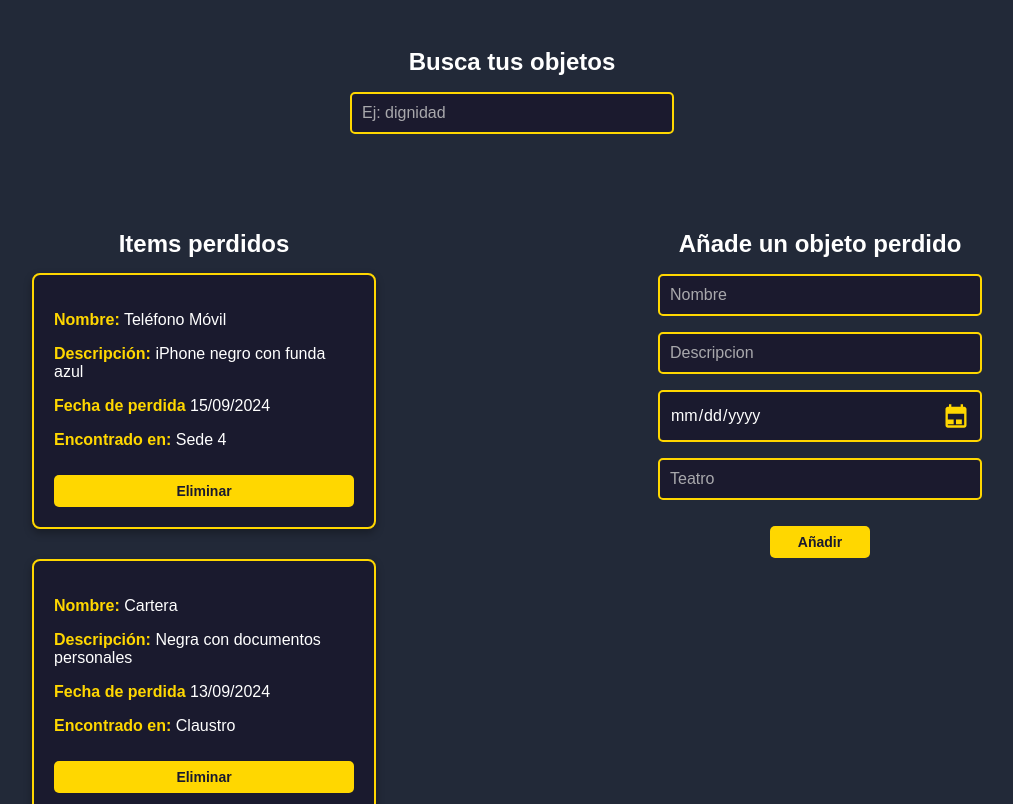
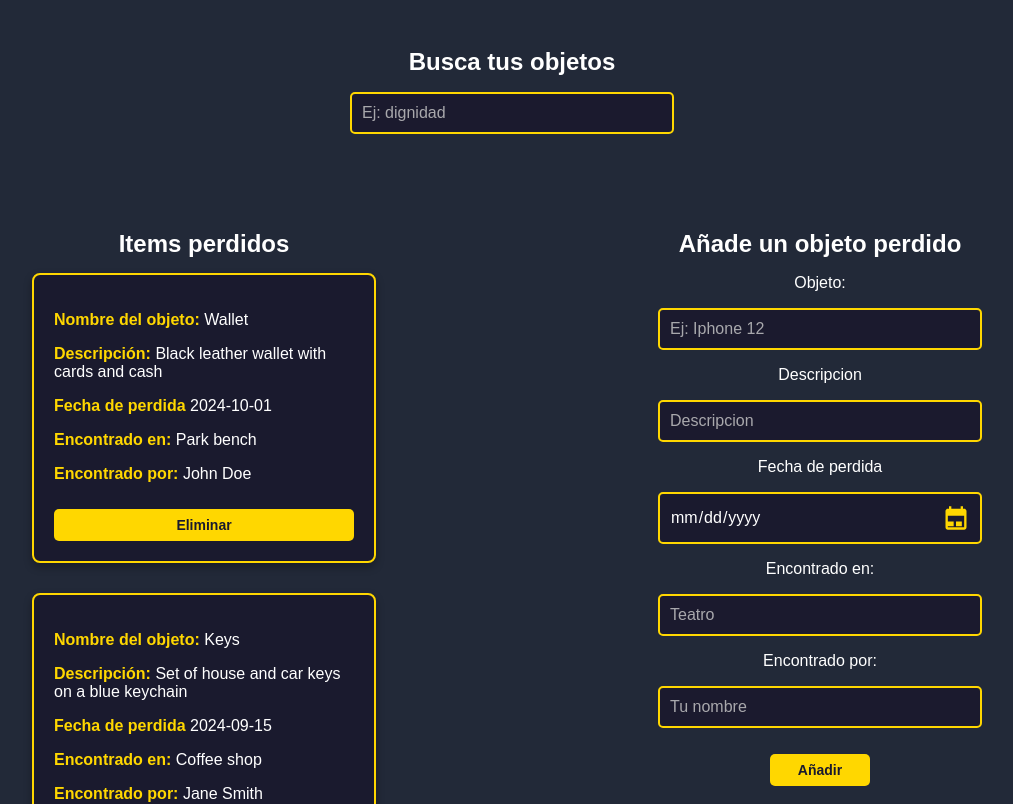
Before and after one commit to Cairon29/Personal-projects, a React (Vite) app in the folder SURB/SUBR-project/: page / in a window 1280 px wide. Shown: the top 804 px of the page, without its empty margins (128-1141 px from the left). Built offline with nearby package versions, Linux system fonts and the light colour scheme; data requests are answered from the project's data file.

Commit message:
refactor: improve component structure for better readability

```diff
--- /dev/null
+++ b/SURB/SUBR-project/lost-items-logs.json
@@ -0,0 +1,34 @@
+{
+  "lost-items": [
+    {
+      "id": "1",
+      "object": "Wallet",
+      "description": "Black leather wallet with cards and cash",
+      "dateLost": "2024-10-01",
+      "dateFound": "2024-10-10",
+      "foundIn": "Park bench",
+      "foundBy": "John Doe",
+      "state": false
+    },
+    {
+      "id": "2",
+      "object": "Keys",
+      "description": "Set of house and car keys on a blue keychain",
+      "dateLost": "2024-09-15",
+      "dateFound": "2024-09-18",
+      "foundIn": "Coffee shop",
+      "foundBy": "Jane Smith",
+      "state": false
+    },
+    {
+      "id": "552ba44e-d52b-4701-ac5d-f384f3b59254",
+      "object": "Iphone 12",
+      "description": "The worst phone (im poor)",
+      "dateLost": "2024-10-30",
+      "dateFound": "",
+      "foundIn": "My House",
+      "foundBy": "Sandra Liliana Navarro",
+      "state": false
+    }
+  ]
+}
--- a/SURB/SUBR-project/package.json
+++ b/SURB/SUBR-project/package.json
@@ -8,7 +8,7 @@
     "build": "vite build",
     "lint": "eslint .",
     "preview": "vite preview",
-    "server": "json-server -p3001 --watch registros.json"
+    "server": "json-server -p3001 --watch lost-items-logs.json"
   },
   "dependencies": {
     "axios": "^1.7.7",
--- a/SURB/SUBR-project/src/App.jsx
+++ b/SURB/SUBR-project/src/App.jsx
@@ -1,83 +1,80 @@
 import { useState, useEffect } from 'react'
 import { v4  as uuidv4 } from 'uuid';
-
 import { SearchInput, Form, LostItem } from './components'
 import services from './services/dbServices'
 
+function App() {
 
-function App() {
   const [lostItems, setLostItems] =  useState([])
   const [search, setSearch] =  useState('')
-
-  // const [formObject, setFormObject] = useState({})
-  const [name, setName] = useState('')
-  const [description, setDescription] = useState('')
-  const [date, setDate] = useState('')
-  const [foundIn, setFoundIn] = useState('')
-  const [showAll, setShowAll] = useState([])
-
+  const [formObject, setFormObject] = useState({
+    id: '',
+    object: '',
+    description: '',
+    dateLost: '',
+    dateFound: '',
+    foundIn: '',
+    foundBy: '',
+    state: false
+  })
 
   useEffect(() => {
     services.getLostItems()
     .then(data => setLostItems(data))
   }, [])
 
-  /* SEARCH */
+  const handleInputs = {
+    handleObjectName: (e) => {
+      console.log(e.target.value);
+      setFormObject({...formObject, object: e.target.value})
+    },
+    handleDescription: (e) => {
+      console.log(e.target.value);
+      setFormObject({...formObject, description: e.target.value})
+    },
+    handleDateLost: (e) => {
+      console.log(e.target.value);
+      setFormObject({...formObject, dateLost: e.target.value})
+    },
+    handleFoundIn: (e) => {
+      console.log(e.target.value);
+      setFormObject({...formObject, foundIn: e.target.value})
+    },
+    handleFoundBy: (e) => {
+      console.log(e.target.value);
+      setFormObject({...formObject, foundBy: e.target.value})
+    }
+  }
 
+  /* PENDING */
   const handleInputSearch = (e) => {
     setSearch(e.target.value)
     console.log(e.target.value)
-
   }
 
-  /* FORM SETTINGS */
-  const handleFormName = (e) => {
-    setName(e.target.value)
-  }
-  const handleFormDescription = (e) => {
-    setDescription(e.target.value)
-  }
-  const handleFormDate = (e) => {
-    setDate(e.target.value)
-  }
-
-  const handleFormFoundIn = (e) => {
-    setFoundIn(e.target.value)
-  }
+  /* PENDING */
   const handleFormSubmit = (e) => {
     e.preventDefault()
-    console.log(name, description, date, foundIn)
 
-    const newLostItem = {
-      Id_Objeto: uuidv4(),
-      Id_Dueño: uuidv4(),
-      Id_Encontrado: uuidv4(),
-      Nombre_Objeto: name,
-      Descripcion:  description,
-      Lugar_Perdido: foundIn,
-      Fecha_Perdido: date,
-      Id_Estado: uuidv4(),
-      Id_Categoria: uuidv4(),
-      estado: false
-    }
+    const newLostItem = {...formObject, id: uuidv4()}
     services.addLostItem(newLostItem)
     .then(returnedItem => {
       setLostItems(lostItems.concat(returnedItem))
-      setFoundIn('')
-      setDescription('')
-      setName('')
-      setDate('')
+      setFormObject({...formObject, object: ''})
+      setFormObject({...formObject, description: ''})
+      setFormObject({...formObject, dateLost: ''})
+      setFormObject({...formObject, foundIn: ''})
+      setFormObject({...formObject, foundBy: ''})
     })
   }
 
+  /* PENDING */
   const handleDeleteLostItem = (/* id */) => {
     // services.deleteLostItem(id)
     // .then(response => console.log(response));
     // setLostItems(lostItems.map((item) => item.Id_Objeto !== id))
     console.log('Trying to delete');
   }
-
-
 
   return (
     <>
@@ -89,17 +86,15 @@ function App() {
           !lostItems
           ? <p>No hay items perdidos</p>
           : lostItems.map((item) => (
-            <LostItem key={item.Id_Objeto} lostItem={item} handleFound={handleDeleteLostItem}/>
+            <LostItem key={item.id} lostItem={item} handleFound={handleDeleteLostItem}/>
           ))
         }
         </section>
       </section>
       <Form
-          name={name} handleName={handleFormName}
-          description={description} handleDescription={handleFormDescription}
-          date={date} handleDate={handleFormDate}
-          foundIn={foundIn} handleFoundIn={handleFormFoundIn}
-          handleSubmit={handleFormSubmit}
+        lostItemObject={formObject}
+        hdlInputObject={handleInputs}
+        handleSubmit={handleFormSubmit}
       />
     </>
   )
--- a/SURB/SUBR-project/src/components/form/form.jsx
+++ b/SURB/SUBR-project/src/components/form/form.jsx
@@ -1,13 +1,64 @@
-export const Form = ({name, handleName, description, handleDescription, date, handleDate, foundIn, handleFoundIn, handleSubmit}) => {
+export const Form = ({lostItemObject, hdlInputObject, handleSubmit}) => {
+
+  /* ON IT */
+  /* has to come an object by props to modify VALUES of the inputs*/
+
+
+  /* PENDING */
+  /* has to receive an object with the functions capable to controle the values of all inputs */
+  {/* cuando se elimine un elemento perdido se generara una fecha aleatoria para el dateFound */}
+
   return (
     <>
       <section id="form">
           <h2>Añade un objeto perdido</h2>
           <form onSubmit={handleSubmit}>
-              <input placeholder="Nombre" type="text" value={name} onChange={handleName}/>
-              <input placeholder="Descripcion" type="text" value={description} onChange={handleDescription}/>
-              <input placeholder="Fecha" type="date" value={date} onChange={handleDate}/>
-              <input placeholder="Teatro" type="text" value={foundIn} onChange={handleFoundIn}/>
+
+              <label htmlFor="objeto"> Objeto:</label>
+              <input
+                placeholder="Ej: Iphone 12"
+                name="objeto"
+                type="text"
+                value={lostItemObject.object}
+                onChange={hdlInputObject.handleObjectName}
+              />
+
+              <label htmlFor="descripcion">Descripcion</label>
+              <input
+                placeholder="Descripcion"
+                name="descripcion"
+                type="text"
+                value={lostItemObject.description}
+                onChange={hdlInputObject.handleDescription}
+              />
+
+              <label htmlFor="dateLost">Fecha de perdida</label>
+              <input
+                placeholder="Fecha de perdida"
+                name="dateLost"
+                type="date"
+                value={lostItemObject.dateLost}
+                onChange={hdlInputObject.handleDateLost}
+              />
+
+              <label htmlFor="foundIn">Encontrado en:</label>
+              <input
+                placeholder="Teatro"
+                name="foundIn"
+                type="text"
+                value={lostItemObject.foundIn}
+                onChange={hdlInputObject.handleFoundIn}
+              />
+
+              <label htmlFor="foundBy">Encontrado por:</label>
+              <input
+                placeholder="Tu nombre"
+                name="foundBy"
+                type="text"
+                value={lostItemObject.foundBy}
+                onChange={hdlInputObject.handleFoundBy}
+              />
+
               <button type="submit"> Añadir</button>
           </form>
       </section>
--- a/SURB/SUBR-project/src/components/lostItem/lostItem.jsx
+++ b/SURB/SUBR-project/src/components/lostItem/lostItem.jsx
@@ -1,10 +1,11 @@
 export const LostItem = ({lostItem, handleFound}) => {
   return (
     <article className="lost-item">
-        <p><b>Nombre:</b> {lostItem.Nombre_Objeto}</p>
-        <p><b>Descripción:</b> {lostItem.Descripcion}</p>
-        <p><b>Fecha de perdida</b> {lostItem.Fecha_Perdido}</p>
-        <p><b>Encontrado en:</b> {lostItem.Lugar_Perdido}</p>
+        <p><b>Nombre del objeto:</b> {lostItem.object}</p>
+        <p><b>Descripción:</b> {lostItem.description}</p>
+        <p><b>Fecha de perdida</b> {lostItem.dateLost}</p>
+        <p><b>Encontrado en:</b> {lostItem.foundIn}</p>
+        <p><b>Encontrado por:</b> {lostItem.foundBy}</p>
         <button onClick={handleFound}> Eliminar</button>
     </article>
   )
--- a/SURB/SUBR-project/src/services/dbServices.js
+++ b/SURB/SUBR-project/src/services/dbServices.js
@@ -6,8 +6,8 @@ const getLostItems = () => {
     return request.then(response => (response.data))
 }
 
-const addLostItem = newPerson => {
-    const request = axios.post(baseUrl, newPerson)
+const addLostItem = newLostItem => {
+    const request = axios.post(baseUrl, newLostItem)
     return request.then(response => (response.data))
 }
 
```
